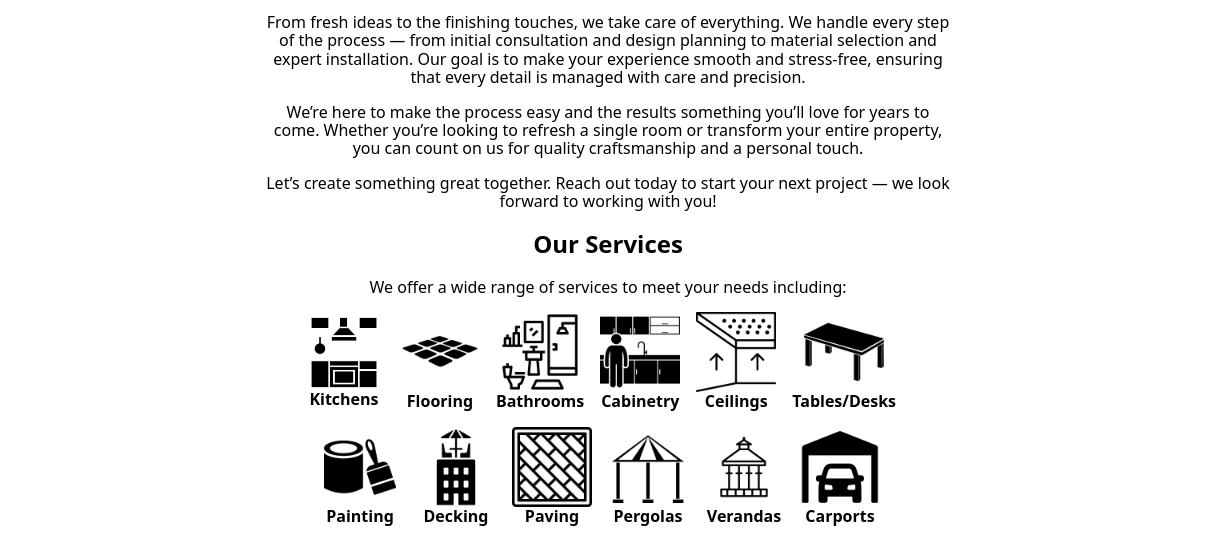
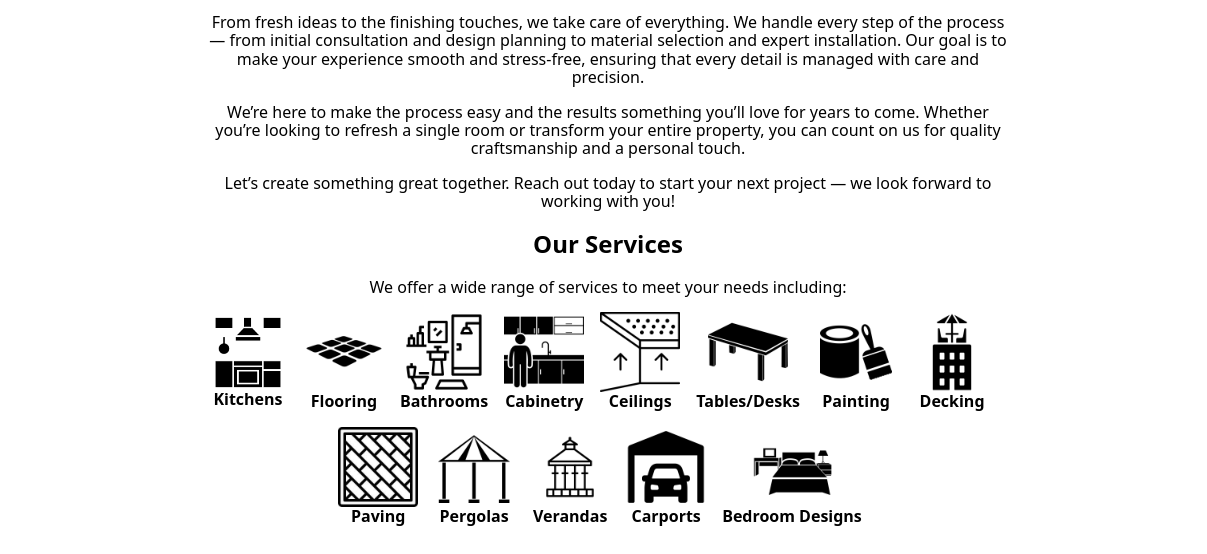
Before and after one commit to RedekENT/Redek-Website, a plain HTML site: page services/index.html in a window 1536 px wide. Shown: the part 422-976 px from the top of the page, without its empty margins (160-1367 px from the left). Drawn offline with nearby package versions, Linux system fonts and the light colour scheme.

Commit message:
Added bedroom designs to services

```diff
--- a/css/main.scss
+++ b/css/main.scss
@@ -369,11 +369,11 @@ body {
             }
 
             @media only screen and (min-width: 1366px) {
-                width: 60%;
+                width: 70%;
             }
 
             @media only screen and (min-width: 1920px) {
-                width: 48%;
+                width: 50%;
             }
 
             ul {
--- a/services/index.html
+++ b/services/index.html
@@ -65,6 +65,7 @@
           <li><img src="../images/service_names/pergolas.png" alt="Pergolas" /><span>Pergolas</span></li>
           <li><img src="../images/service_names/verandas.png" alt="Verandas" /><span>Verandas</span></li>
           <li><img src="../images/service_names/carports.png" alt="Carports" /><span>Carports</span></li>
+          <li><img src="../images/service_names/bedroom_desgins.png" alt="Bedroom Designs" /><span>Bedroom Designs</span></li>
         </ul>
       </article>
     </section>
```
Also changed, not shown: css/main.min.css, images/service_names/bedroom_desgins.png (added).
